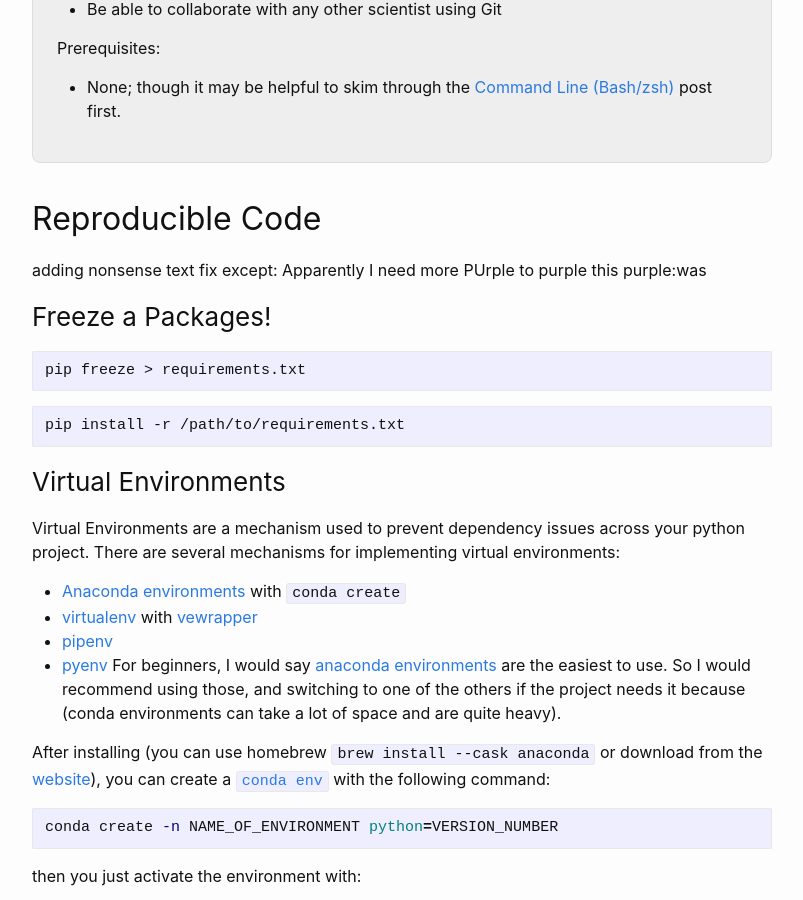
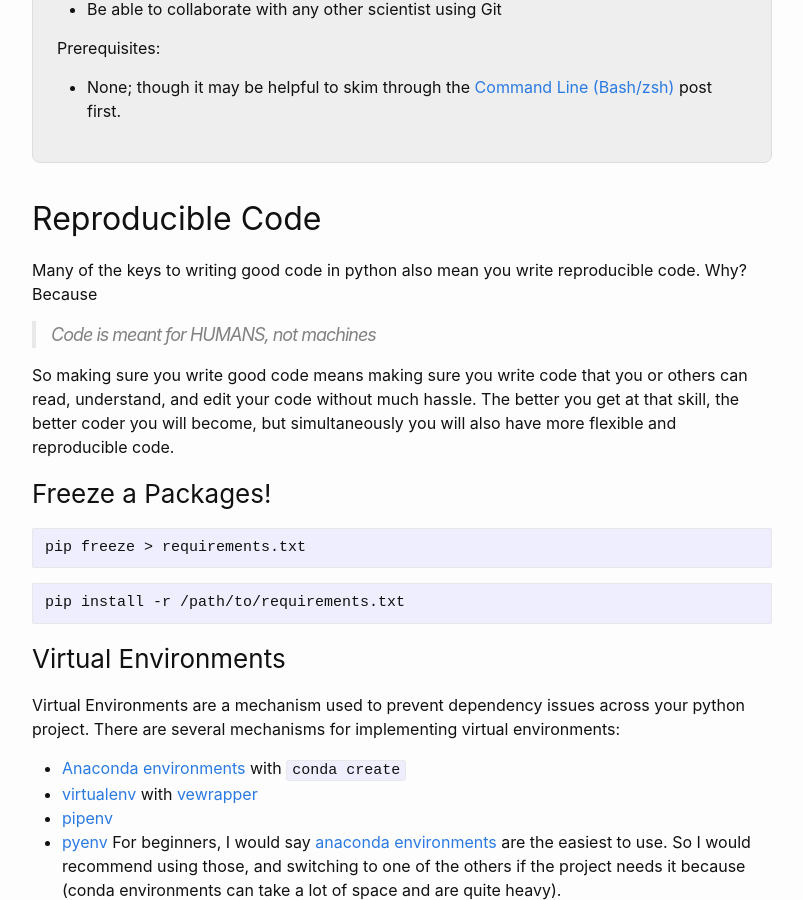
Before and after one commit to dsambrano/good_coding_practices, a Jekyll site: the page built from _posts/2022-10-03-python.md, in a window 1280 px wide and 900 px high, scrolled down 426 px. Shown: the whole window, without its empty margins (238-1041 px from the left). Built offline with Jekyll 4.4.1, drawn with Linux system fonts in a browser that asks for light colours.

Commit message:
Fix Excerpt Overflow and No Space issue

```diff
--- a/_layouts/home.html
+++ b/_layouts/home.html
@@ -27,7 +27,7 @@ layout: default
         {%- if site.show_excerpts -%}
           <!-- Taken from: https://cjshelton.github.io/blog/2019/05/27/customising-jekyll-excerpt-start.html -->
           {% assign excerptParts = post.excerpt | split: "<!-- excerpt-start -->" %}
-          {{ excerptParts[1] | strip_newlines | truncatewords: 50 }}
+          {{ excerptParts[1] | replace: "\n" " " | truncatewords: 50 }}
         {%- endif -%}
       </li>
       {%- endfor -%}
--- a/_posts/2022-10-03-python.md
+++ b/_posts/2022-10-03-python.md
@@ -35,7 +35,14 @@ Prerequisites:
 
 <!-- excerpt-start -->
 
-adding nonsense text fix except: Apparently I need more PUrple to purple this purple:was
+Many of the keys to writing good code in python also mean you write reproducible code.
+Why? Because
+>Code is meant for HUMANS, not machines
+
+So making sure you write good code means making sure you write code that you or others can read, understand, and edit your code without much hassle.
+The better you get at that skill, the better coder you will become, but simultaneously you will also have more flexible and reproducible code.
+
+<!-- excerpt-end -->
 
 ### Freeze a Packages!
 
```
Also changed, not shown: _posts/2022-10-03-git.md (+1 -2 lines), _posts/2022-10-03-markdown.md (+1 -1 lines), _posts/series/cli/2022-10-03-bash.md (line endings or trailing spaces), _posts/series/cli/2022-10-03-cli.md (line endings or trailing spaces), 7 other files.
